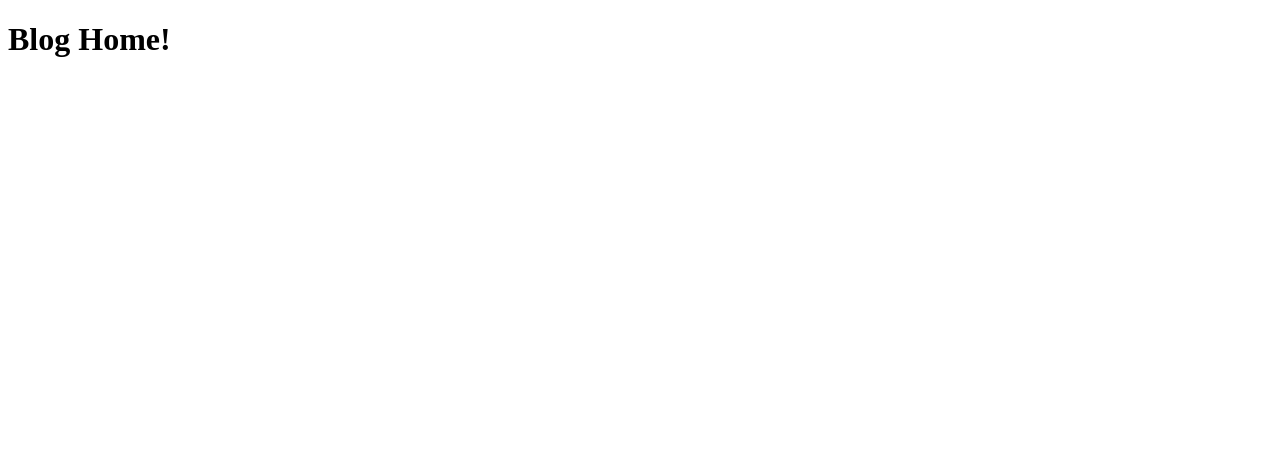
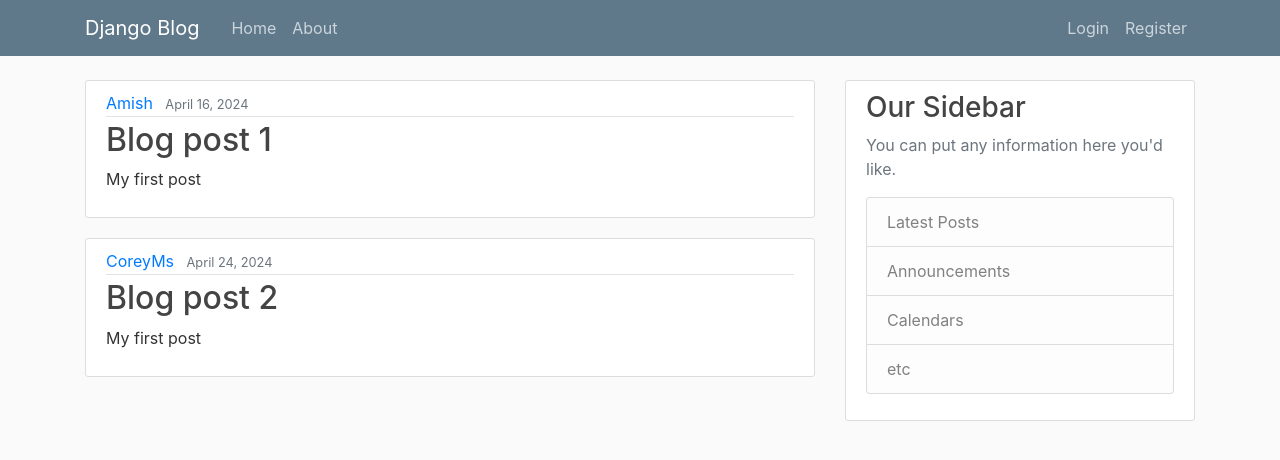
Before and after one commit to Amish000/blog_app, a Django app: page / in a window 1280 px wide. Before the commit the part shown is almost empty. Shown: the top 460 px of the page. Run offline with Django 5.2, Linux system fonts and the light colour scheme; some libraries are stand-ins or nearby versions.

Commit message:
added static templates and snippets

```diff
--- /dev/null
+++ b/blog/static/blog/main.css
@@ -0,0 +1,84 @@
+body {
+    background: #fafafa;
+    color: #333333;
+    margin-top: 5rem;
+  }
+
+  h1, h2, h3, h4, h5, h6 {
+    color: #444444;
+  }
+
+  ul {
+    margin: 0;
+  }
+
+  .bg-steel {
+    background-color: #5f788a;
+  }
+
+  .site-header .navbar-nav .nav-link {
+    color: #cbd5db;
+  }
+
+  .site-header .navbar-nav .nav-link:hover {
+    color: #ffffff;
+  }
+
+  .site-header .navbar-nav .nav-link.active {
+    font-weight: 500;
+  }
+
+  .content-section {
+    background: #ffffff;
+    padding: 10px 20px;
+    border: 1px solid #dddddd;
+    border-radius: 3px;
+    margin-bottom: 20px;
+  }
+
+  .article-title {
+    color: #444444;
+  }
+
+  a.article-title:hover {
+    color: #428bca;
+    text-decoration: none;
+  }
+
+  .article-content {
+    white-space: pre-line;
+  }
+
+  .article-img {
+    height: 65px;
+    width: 65px;
+    margin-right: 16px;
+  }
+
+  .article-metadata {
+    padding-bottom: 1px;
+    margin-bottom: 4px;
+    border-bottom: 1px solid #e3e3e3
+  }
+
+  .article-metadata a:hover {
+    color: #333;
+    text-decoration: none;
+  }
+
+  .article-svg {
+    width: 25px;
+    height: 25px;
+    vertical-align: middle;
+  }
+
+  .account-img {
+    height: 125px;
+    width: 125px;
+    margin-right: 20px;
+    margin-bottom: 16px;
+  }
+
+  .account-heading {
+    font-size: 2.5rem;
+  }
--- a/blog/templates/blog/about.html
+++ b/blog/templates/blog/about.html
@@ -0,0 +1,5 @@
+
+{% extends "blog/base.html" %}
+{% block content %}
+    <h1>About Page</h1>
+{% endblock content %}
--- /dev/null
+++ b/blog/templates/blog/base.html
@@ -0,0 +1,64 @@
+{% load static %}
+<!DOCTYPE html>
+<html lang="en">
+<head>
+    <meta charset="UTF-8">
+    <meta name="viewport" content="width=device-width, initial-scale=1.0">
+
+    <link rel="stylesheet" href="https://cdn.jsdelivr.net/npm/bootstrap@4.0.0/dist/css/bootstrap.min.css" integrity="sha384-Gn5384xqQ1aoWXA+058RXPxPg6fy4IWvTNh0E263XmFcJlSAwiGgFAW/dAiS6JXm" crossorigin="anonymous">
+
+    <link rel="stylesheet" href="{% static 'blog/main.css' %}">
+
+    {% if title %}
+        <title>Django Blog - {{ title }}</title>
+    {% else %}
+        <title>Django Blog</title>
+    {% endif %}
+</head>
+<body>
+    <header class="site-header">
+        <nav class="navbar navbar-expand-md navbar-dark bg-steel fixed-top">
+          <div class="container">
+            <a class="navbar-brand mr-4" href="/">Django Blog</a>
+            <button class="navbar-toggler" type="button" data-toggle="collapse" data-target="#navbarToggle" aria-controls="navbarToggle" aria-expanded="false" aria-label="Toggle navigation">
+            <span class="navbar-toggler-icon"></span>
+            </button>
+            <div class="collapse navbar-collapse" id="navbarToggle">
+              <div class="navbar-nav mr-auto">
+                <a class="nav-item nav-link" href="/">Home</a>
+                <a class="nav-item nav-link" href="/about">About</a>
+              </div>
+              <!-- Navbar Right Side -->
+              <div class="navbar-nav">
+                <a class="nav-item nav-link" href="#">Login</a>
+                <a class="nav-item nav-link" href="#">Register</a>
+              </div>
+            </div>
+          </div>
+        </nav>
+      </header>
+      <main role="main" class="container">
+        <div class="row">
+          <div class="col-md-8">
+            {% block content %}{% endblock %}
+          </div>
+          <div class="col-md-4">
+            <div class="content-section">
+              <h3>Our Sidebar</h3>
+              <p class='text-muted'>You can put any information here you'd like.
+                <ul class="list-group">
+                  <li class="list-group-item list-group-item-light">Latest Posts</li>
+                  <li class="list-group-item list-group-item-light">Announcements</li>
+                  <li class="list-group-item list-group-item-light">Calendars</li>
+                  <li class="list-group-item list-group-item-light">etc</li>
+                </ul>
+              </p>
+            </div>
+          </div>
+        </div>
+      </main>
+    <script src="https://code.jquery.com/jquery-3.2.1.slim.min.js" integrity="sha384-KJ3o2DKtIkvYIK3UENzmM7KCkRr/rE9/Qpg6aAZGJwFDMVNA/GpGFF93hXpG5KkN" crossorigin="anonymous"></script>
+    <script src="https://cdn.jsdelivr.net/npm/popper.js@1.12.9/dist/umd/popper.min.js" integrity="sha384-ApNbgh9B+Y1QKtv3Rn7W3mgPxhU9K/ScQsAP7hUibX39j7fakFPskvXusvfa0b4Q" crossorigin="anonymous"></script>
+    <script src="https://cdn.jsdelivr.net/npm/bootstrap@4.0.0/dist/js/bootstrap.min.js" integrity="sha384-JZR6Spejh4U02d8jOt6vLEHfe/JQGiRRSQQxSfFWpi1MquVdAyjUar5+76PVCmYl" crossorigin="anonymous"></script>
+</body>
+</html>
--- a/blog/templates/blog/home.html
+++ b/blog/templates/blog/home.html
@@ -1,11 +1,16 @@
-<!DOCTYPE html>
-<html lang="en">
-<head>
-    <meta charset="UTF-8">
-    <meta name="viewport" content="width=device-width, initial-scale=1.0">
-    <title>Blog Home</title>
-</head>
-<body>
-    <h1>Blog Home!</h1>
-</body>
-</html>
+
+{% extends "blog/base.html" %}
+{% block content %}
+    {% for post in posts %}
+    <article class="media content-section">
+        <div class="media-body">
+          <div class="article-metadata">
+            <a class="mr-2" href="#">{{ post.author }}</a>
+            <small class="text-muted">{{ post.date_posted }}</small>
+          </div>
+          <h2><a class="article-title" href="#">{{ post.title }}</a></h2>
+          <p class="article-content">{{ post.content }}</p>
+        </div>
+      </article>
+    {% endfor %}
+{% endblock content %}
--- a/blog/urls.py
+++ b/blog/urls.py
@@ -3,5 +3,5 @@ from . import views
 
 urlpatterns = [
     path('', views.home, name='blog-home'),
-    path('about/', views.about, name='blog_about'),
+    path('about/', views.about, name='blog-about'),
 ]
--- a/blog/views.py
+++ b/blog/views.py
@@ -1,9 +1,25 @@
 from django.shortcuts import render
-from django.http import HttpResponse
 
+posts = [
+    {
+        'author': 'Amish',
+        'title': 'Blog post 1',
+        'content': 'My first post',
+        'date_posted': 'April 16, 2024'
+    },
+    {
+        'author': 'CoreyMs',
+        'title': 'Blog post 2',
+        'content': 'My first post',
+        'date_posted': 'April 24, 2024'
+    },
+]
 # Create your views here.
 def home(request):
-    return render(request, 'blog/home.html')
+    context = {
+        'posts': posts
+    }
+    return render(request, 'blog/home.html', context)
 
 def about(request):
-    return HttpResponse('<h1>Blog about<h1>')
+    return render(request, 'blog/about.html', {'title': 'About'})
```
